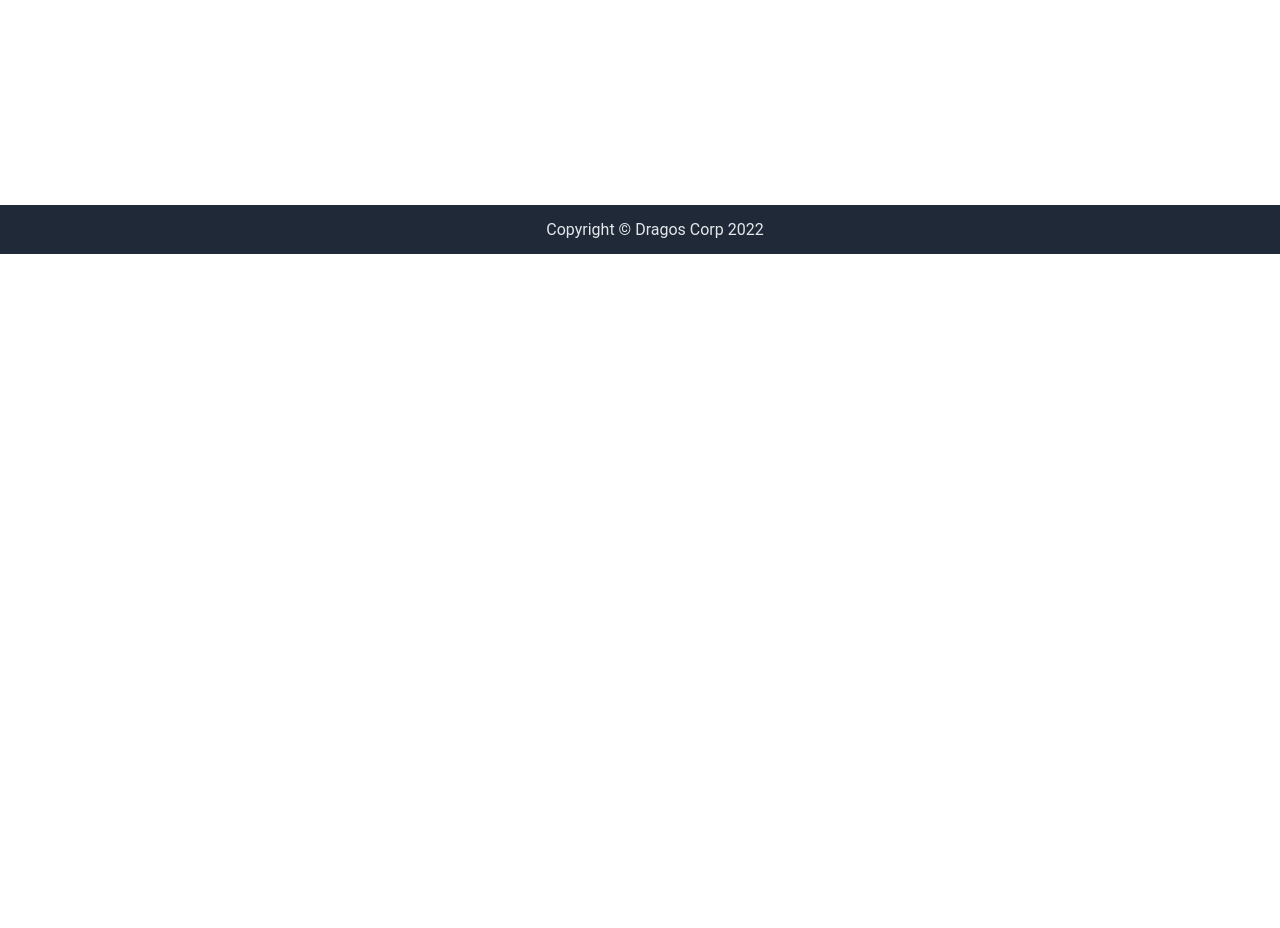
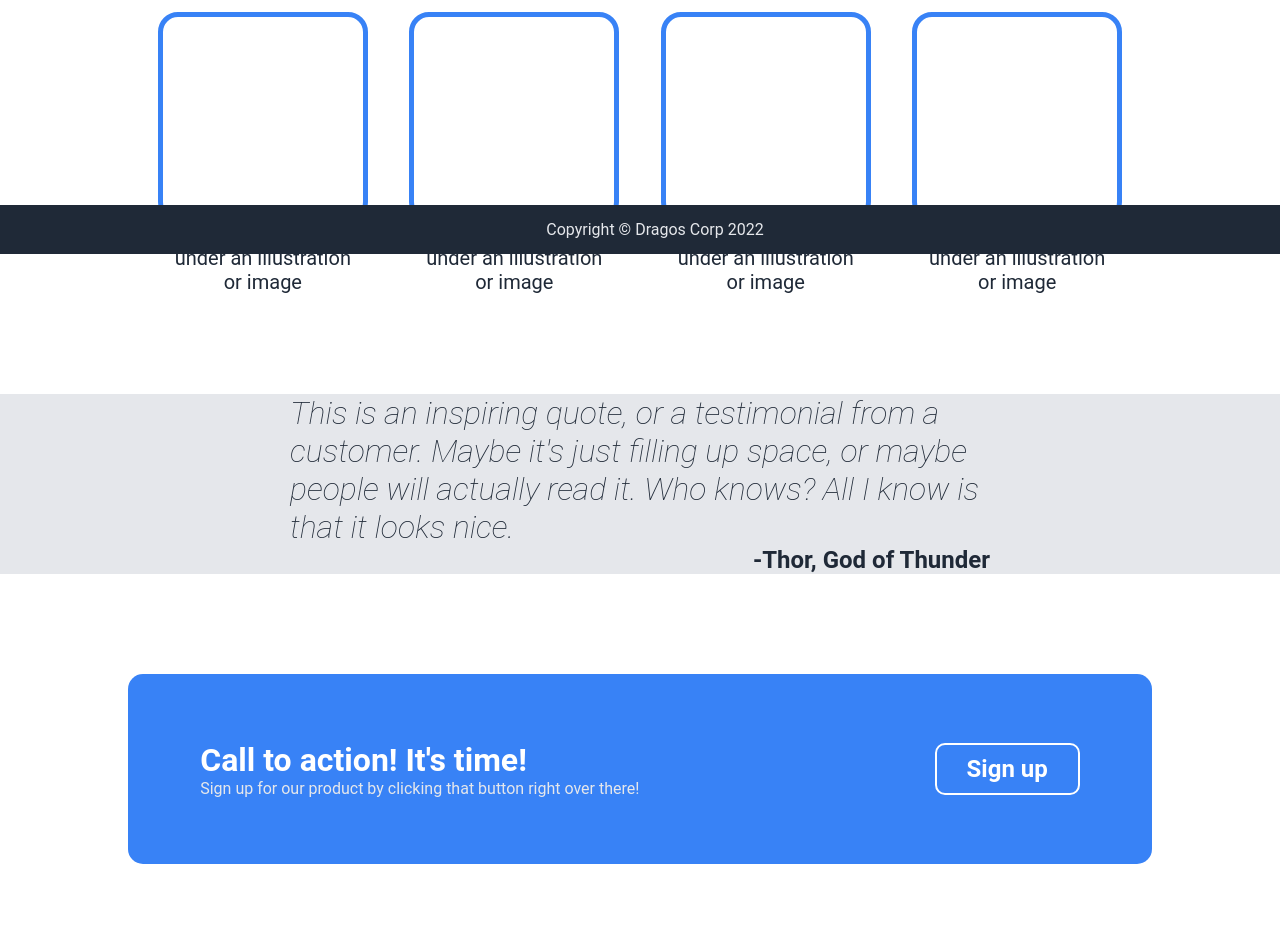
Before and after one commit to dragosc1/Landing-page, a plain HTML site: page index.html in a window 1280 px wide. Shown: the part 546-1474 px from the top of the page. Before the commit the page ends 800 px from the top, so only its background shows below. Drawn offline with Linux system fonts and the light colour scheme; a web font is replaced by a local one.

Commit message:
Completed the template

```diff
--- a/index.html
+++ b/index.html
@@ -31,6 +31,42 @@
             </div>
         </div>
     </div>
+    <div class="page">
+        <div class="random info">
+            <h1 class="random">Some random information.</h1>
+        </div>
+        <div class="container">
+            <div class="str">
+                <div class="img2"></div>
+                <p style="color: #1F2937;">this is some subtext under an illustration or image</p>
+            </div>
+            <div class="str">
+                <div class="img3"></div>
+                <p style="color: #1F2937;">this is some subtext under an illustration or image</p>
+            </div>
+            <div class="str">
+                <div class="img4"></div>
+                <p style="color: #1F2937;">this is some subtext under an illustration or image</p>
+            </div>
+            <div class="str">
+                <div class="img5"></div>
+                <p style="color: #1F2937;">this is some subtext under an illustration or image</p>
+            </div>
+        </div>
+        <div class="quote">
+            <h1 class="quotet">This is an inspiring quote, or a testimonial from a customer. Maybe it's just filling up space, or maybe people will actually read it. Who knows? All I know is that it looks nice.</p>
+            <h2 class="quotet2">-Thor, God of Thunder</h2>
+        </div>
+        <div class="signup2">
+            <div class="container2">
+                <h1>Call to action! It's time!</h1>
+                <p>Sign up for our product by clicking that button right over there!</p>
+            </div>
+            <div class="signup3">
+                <h1>Sign up</h1>
+            </div>
+        </div>
+    </div>
 </body>
 <footer>
     <p>Copyright © Dragos Corp 2022</p>
--- a/style.css
+++ b/style.css
@@ -59,6 +59,33 @@ p {
     gap: 20px;
     margin-right: 10px;
 }
+.random {
+    color: #1F2937;
+    text-align: center;
+    padding: 15px;
+}
+.container {
+    display: flex;
+    gap: 5%;
+    justify-content: center;
+    padding-left: 2%;
+    padding-right: 2%;
+}
+.img2, .img3, .img4, .img5 {
+    height: 200px;
+    width: 200px;
+    border: 5px solid #3882F6;
+    border-radius: 20px;
+}
+.str {
+    display: flex;
+    flex-direction: column;
+    max-width: 190px;
+    font-size: 20px;
+    text-align: center;
+    justify-content: center;
+    align-items: center;
+}
 footer {
     position: fixed;
     bottom: 0;
@@ -67,3 +94,43 @@ footer {
     text-align: center;
     width: 100%;
 }
+.quote {
+    background: #E5E7EB;
+    margin-top: 100px;
+    margin-bottom: 100px;
+    padding: 100    px;
+}
+.quotet {
+    color: #1F2937;
+    width: 700px;
+    margin-left: auto;
+    margin-right: auto;
+    font-weight: 100;
+    font-style: italic;
+}
+.quotet2 {
+    color: #1F2937;
+    text-align: right;
+    width: 700px;
+    margin-right: auto;
+    margin-left: auto;
+}
+.signup2 {
+    background: #3882F6;
+    padding: 20px;
+    display: flex;
+    gap: 30%;
+    justify-content: center;
+    align-items: center;
+    height: 150px;
+    margin-left: 10%;
+    margin-right: 10%;
+    margin-bottom: 5%;
+    border-radius: 15px;
+}
+.signup3 {
+    border: 2px solid white;
+    padding: 10px 30px;
+    font-size: 12px;
+    border-radius: 10px;
+}
```
